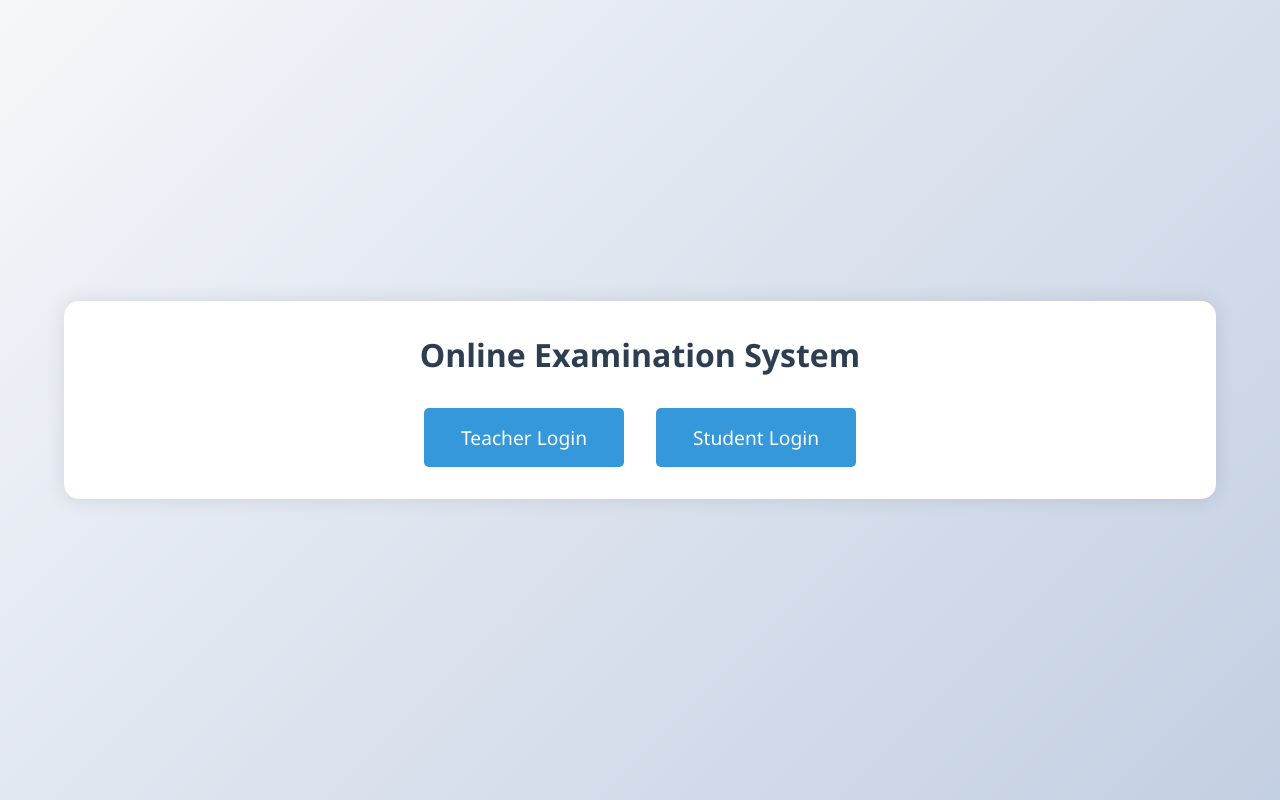
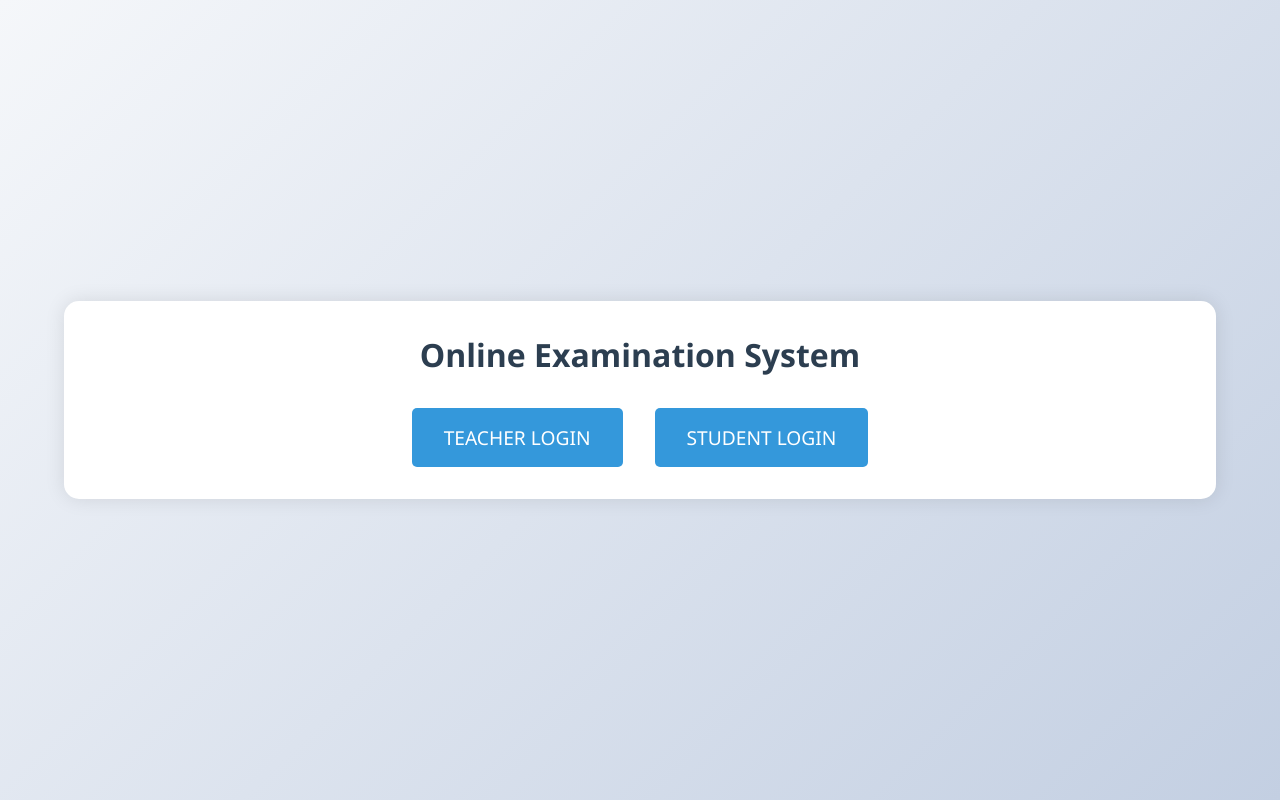
Before and after one commit to VamsiKrishna1711/Online-Examination-System, a plain HTML site: page index.html in a window 1280 px wide. Drawn offline with Linux system fonts and the light colour scheme.

Commit message:
modified

```diff
--- a/index.html
+++ b/index.html
@@ -12,8 +12,8 @@
         <div id="loginSelection" class="section">
             <h1>Online Examination System</h1>
             <div class="login-selection">
-                <button onclick="showTeacherLogin()">Teacher Login</button>
-                <button onclick="showStudentLogin()">Student Login</button>
+                <button onclick="showTeacherLogin()">TEACHER LOGIN</button>
+                <button onclick="showStudentLogin()">STUDENT LOGIN</button>
             </div>
         </div>
 
```
